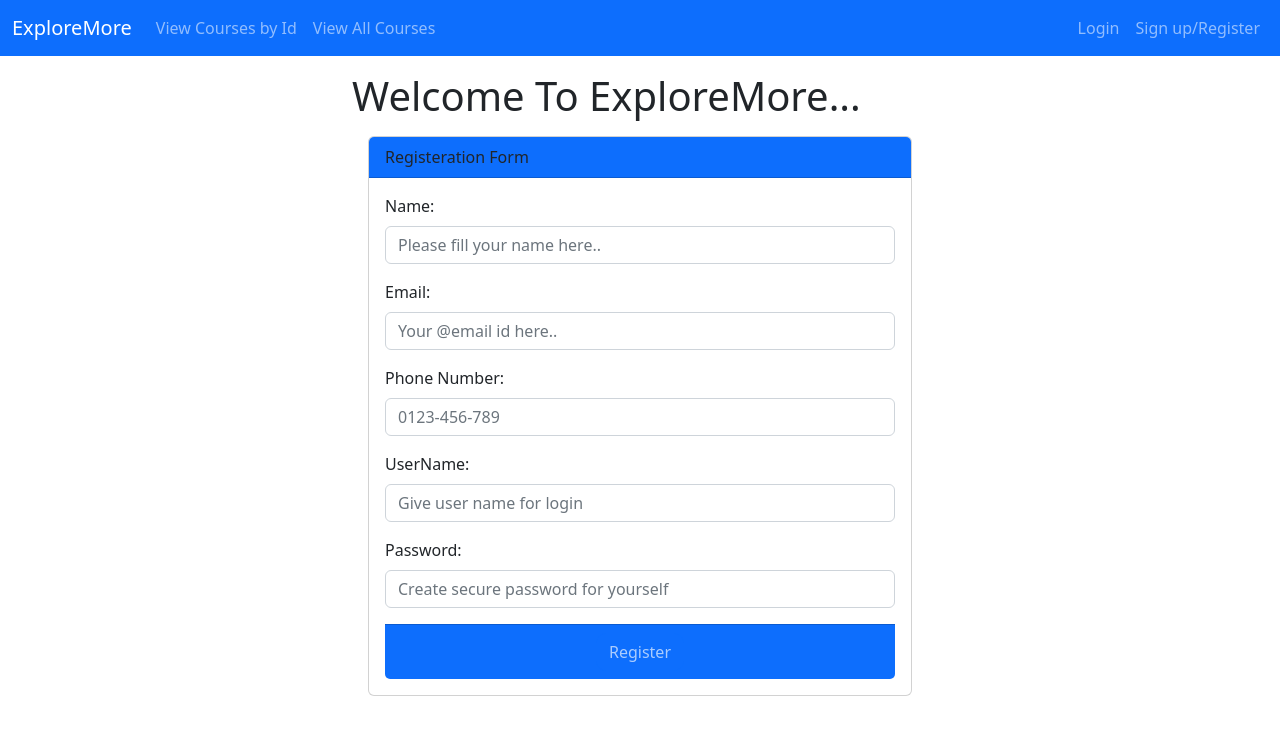
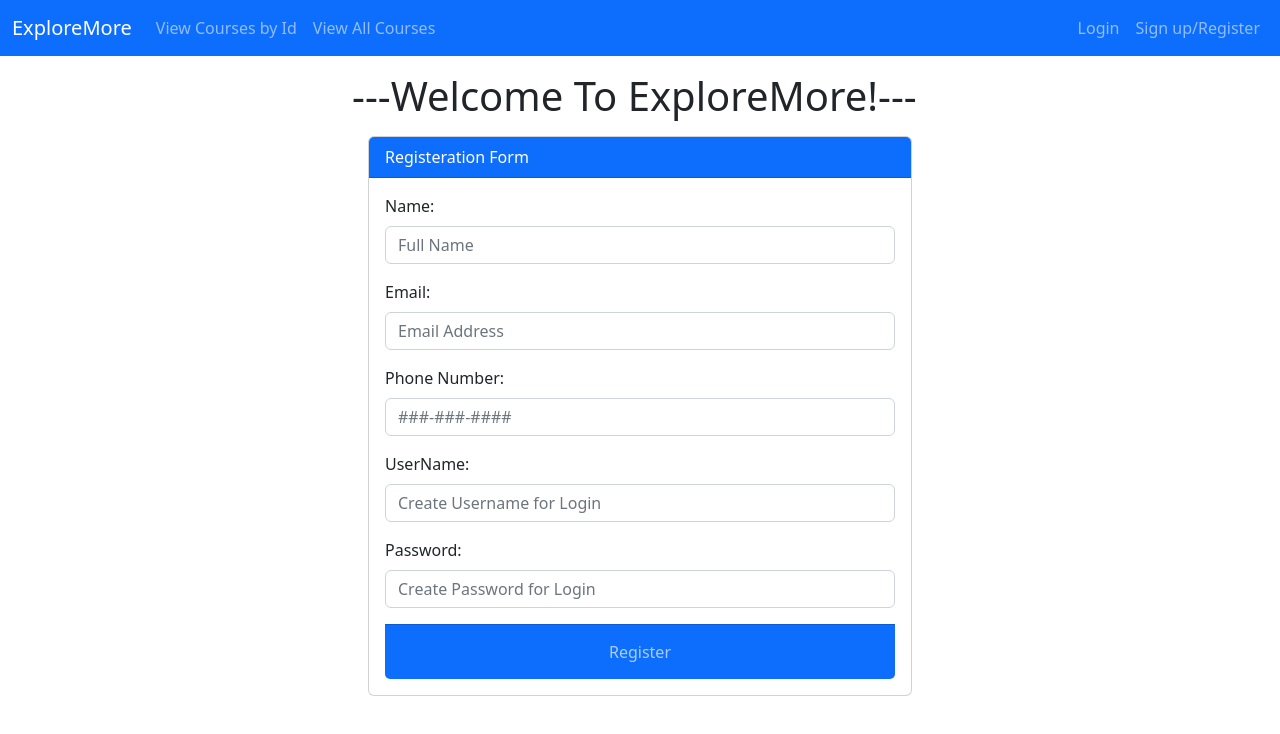
Before and after one commit to Revature-ExploreMore/Revature-P3-frontend, an Angular app: page /registeruser in a window 1280 px wide. Shown: the top 734 px of the page. Built offline with nearby package versions, Linux system fonts and the light colour scheme.

Commit message:
register cosmetic changes

```diff
--- a/src/app/user-info/registeruser/registeruser.component.html
+++ b/src/app/user-info/registeruser/registeruser.component.html
@@ -1,32 +1,33 @@
 <div class="container registerform">
     <form #myForm="ngForm">
-        <h1>Welcome To ExploreMore...</h1>
+        <h1>---Welcome To ExploreMore!---</h1>
         <div class="card m-3">
-            <div class="card-header bg-primary">Registeration Form</div>
+            <div class="card-header bg-primary text-white">Registeration Form</div>
             <div class="card-body">
                 <div class="mb-3">
                     <label for="uName" class="form-label">Name:</label>
-                    <input type="text" class="form-control" id="uName" placeholder="Please fill your name here.."
+                    <input type="text" class="form-control" id="uName" placeholder="Full Name"
                         name="urName" required [(ngModel)]="newUser.name" #name="ngModel">
                     <div *ngIf="!name.valid && name.touched" class="text-danger small">Name is required</div>
                 </div>
                 <div class="mb-3">
                     <label for="uEmail" class="form-label">Email:</label>
-                    <input type="email" class="form-control" id="uEmail" placeholder="Your @email id here.."
-                        name="urEmail" [(ngModel)]="newUser.email" #email="ngModel" required>
+                    <input type="email" class="form-control" id="uEmail" placeholder="Email Address"
+                        name="urEmail" [(ngModel)]="newUser.email"
+                        #email="ngModel" required>
                     <div *ngIf="!email.valid && email.touched" class="text-danger small">Email is required</div>
                 </div>
                 <div class="mb-3">
                     <label for="contact" class="form-label">Phone Number:</label>
-                    <input type="text" class="form-control" id="contact" pattern="[0-9]+" maxlength="10"
-                        placeholder="0123-456-789" name="urContact" [(ngModel)]="newUser.phoneNumber"
+                    <input type="text" class="form-control" id="contact" minlength= "11" maxlength="12"
+                        placeholder="###-###-####" name="urContact" [(ngModel)]="newUser.phoneNumber"
                         #phoneNumber="ngModel" required>
                     <div *ngIf="!phoneNumber.valid && phoneNumber.touched" class="text-danger small">Contact number is
                         required</div>
                 </div>
                 <div class="mb-3">
                     <label for="userName" class="form-label">UserName:</label>
-                    <input type="text" class="form-control" id="userName" placeholder="Give user name for login"
+                    <input type="text" class="form-control" id="userName" placeholder="Create Username for Login"
                         name="usrName" [(ngModel)]="newUser.username" #username="ngModel" required>
                     <div *ngIf="!username.valid && username.touched" class="text-danger small">Username is required
                     </div>
@@ -34,12 +35,12 @@
                 <div class="mb-3">
                     <label for="password" class="form-label">Password:</label>
                     <input type="password" class="form-control" id="password"
-                        placeholder="Create secure password for yourself" name="password" [(ngModel)]="newUser.password"
+                        placeholder="Create Password for Login" name="password" [(ngModel)]="newUser.password"
                         #password="ngModel" min="6" max="12" required
                         ng-pattern="/^(?=.*[A-Za-z])(?=.*\d)(?=.*[$@$!%*#?&])[A-Za-z\d$@$!%*#?&]{8,}$/">
                     <div ng-messages="ngForm.password.$error">
                         <div ng-message="pattern" *ngIf="password.valid && password.touched" class="text-danger small">
-                            Password should be atleast 8 characters long
+                            Password should be at least 8 characters long
                             and should contain one number,one character and one special
                             character
                         </div>
```
